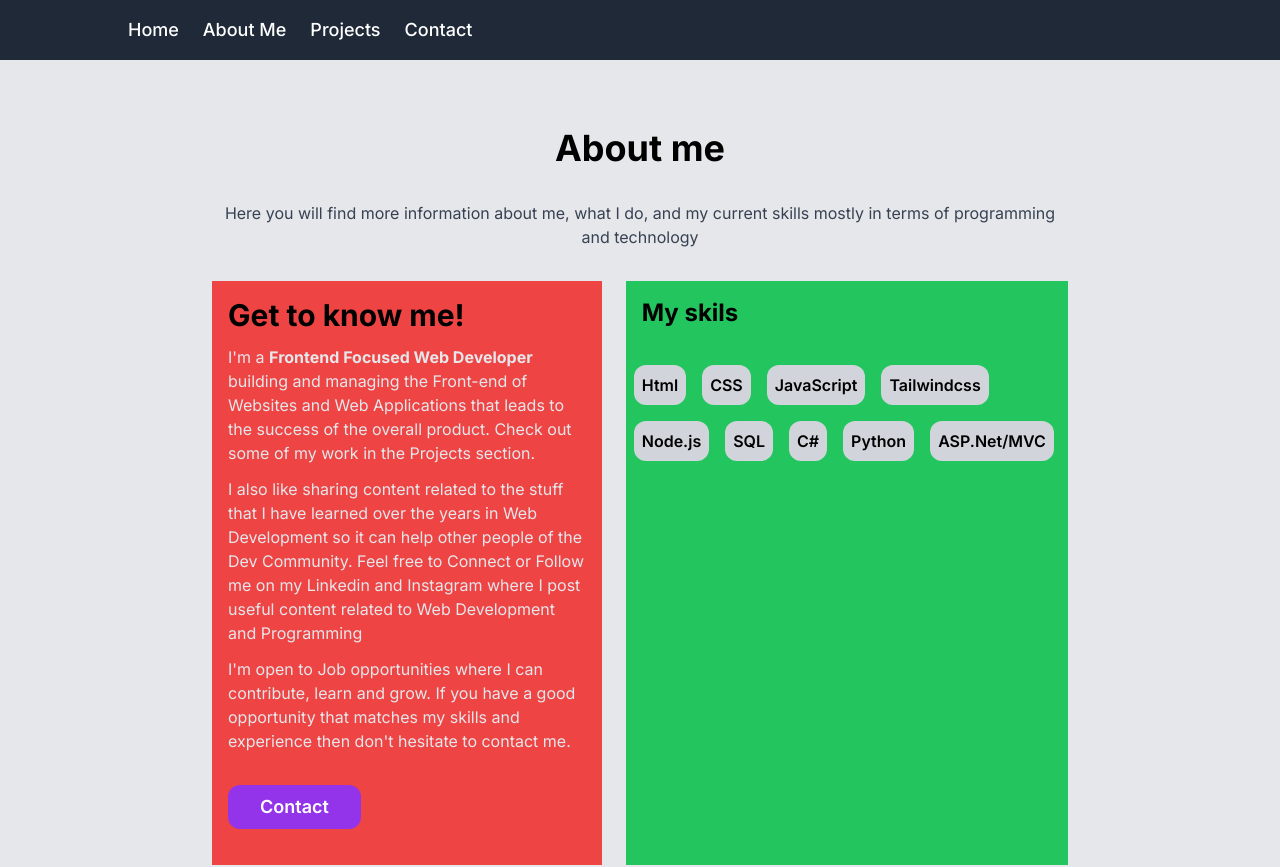
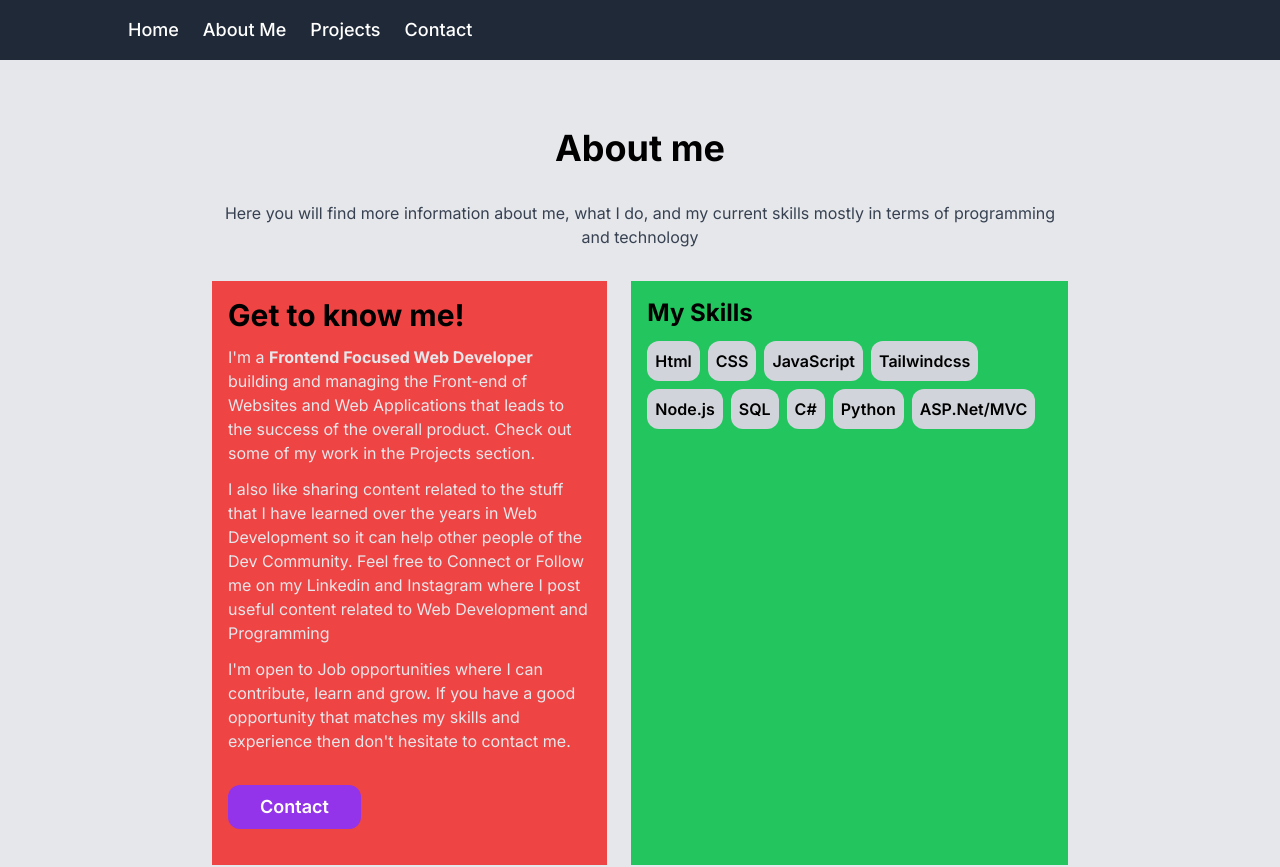
Before and after one commit to DFBlok/FrontEnd, a Next.js app in the folder tailwind/PORTFOLIO/my-portfolio-app/: page /Page2 in a window 1280 px wide. Shown: the top 867 px of the page. Built offline with nearby package versions, Linux system fonts and the light colour scheme.

Commit message:
Home/About page update 1

```diff
--- a/tailwind/PORTFOLIO/my-portfolio-app/app/Page2/page.tsx
+++ b/tailwind/PORTFOLIO/my-portfolio-app/app/Page2/page.tsx
@@ -13,7 +13,7 @@ const Page2 = () => {
               current skills mostly in terms of programming and technology
             </p>
           </div>
-          <div className="flex gap-6 ">
+          <div className="flex gap-6">
             <div className="bg-red-500 w-[80%] p-4">
               <h2 className="text-3xl font-bold mb-3">Get to know me!</h2>
               <p className="text-m text-gray-200 mb-3">
@@ -38,7 +38,39 @@ const Page2 = () => {
                 Contact
               </button>
             </div>
-            <div className="bg-green-500 w/2">
+            <div className="bg-green-500 w-full md:w-auto p-4 md:ml-auto md:mt-0">
+              <h1 className="text-2xl font-bold mb-3">My Skills</h1>
+              <div className="flex flex-wrap gap-2">
+                <button className="bg-gray-300 p-2 rounded-xl text-m font-semibold">
+                  Html
+                </button>
+                <button className="bg-gray-300 p-2 rounded-xl text-m font-semibold">
+                  CSS
+                </button>
+                <button className="bg-gray-300 p-2 rounded-xl text-m font-semibold">
+                  JavaScript
+                </button>
+                <button className="bg-gray-300 p-2 rounded-xl text-m font-semibold">
+                  Tailwindcss
+                </button>
+                <button className="bg-gray-300 p-2 rounded-xl text-m font-semibold">
+                  Node.js
+                </button>
+                <button className="bg-gray-300 p-2 rounded-xl text-m font-semibold">
+                  SQL
+                </button>
+                <button className="bg-gray-300 p-2 rounded-xl text-m font-semibold">
+                  C#
+                </button>
+                <button className="bg-gray-300 p-2 rounded-xl text-m font-semibold">
+                  Python
+                </button>
+                <button className="bg-gray-300 p-2 rounded-xl text-m font-semibold">
+                  ASP.Net/MVC
+                </button>
+              </div>
+            </div>
+            {/* <div className="bg-green-500 w-full md:auto">
               <h1 className="text-2xl font-bold mb-3 p-4">My skils</h1>
               <button className="bg-gray-300 p-2 rounded-xl text-m font-semibold m-2">
                 Html
@@ -67,7 +99,7 @@ const Page2 = () => {
               <button className="bg-gray-300 p-2 rounded-xl text-m font-semibold m-2">
                 ASP.Net/MVC
               </button>
-            </div>
+            </div> */}
           </div>
         </div>
       </section>
```
